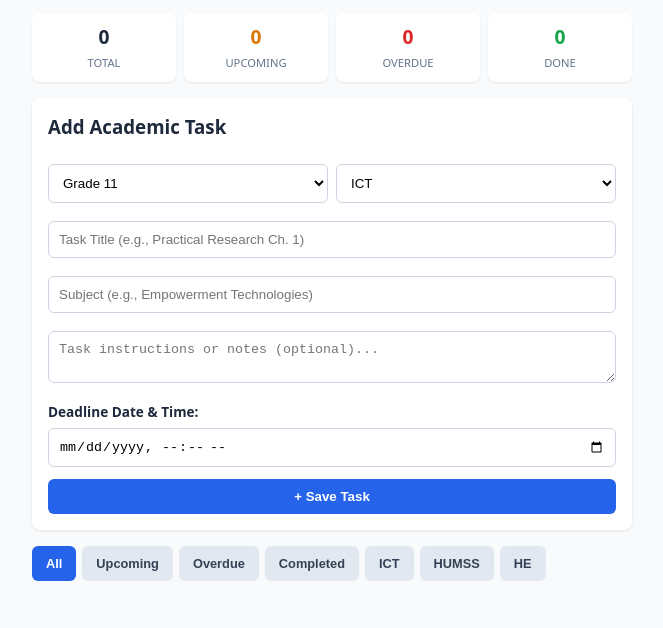
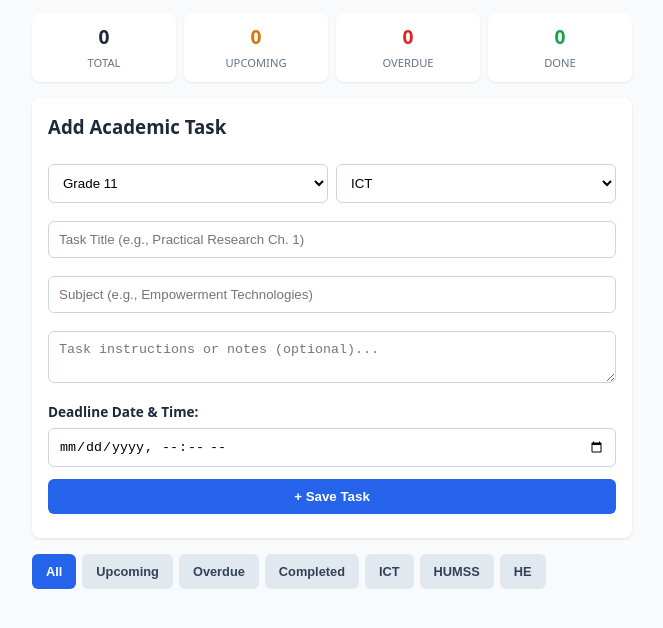
Before and after one commit to delosreyesjefferson212-ux/Taskmonitor, a plain HTML site: page index.html in a window 1280 px wide. Shown: the part 74-702 px from the top of the page, without its empty margins (308-971 px from the left). Drawn offline with Linux system fonts and the light colour scheme.

Commit message:
Refactor save and cancel buttons in index.html

```diff
--- a/index.html
+++ b/index.html
@@ -140,10 +140,9 @@
     <textarea id="taskDesc" rows="2" placeholder="Task instructions or notes (optional)..."></textarea>
     <label style="font-size:0.85rem; font-weight:600;">Deadline Date & Time:</label>
     <input type="datetime-local" id="taskDeadline" required>
-    <div class="row">
-        <button id="saveBtn" style="width:100%;" onclick="saveTask()">+ Save Task</button>
-        <button id="cancelEditBtn" style="background:#64748b; display:none;" onclick="resetForm()">Cancel</button>
-    </div>
+<button type="button" id="saveBtn" style="width:100%; margin-bottom:8px;" onclick="saveTask()">+ Save Task</button>
+<button type="button" id="cancelEditBtn" style="width:100%; background:#64748b; display:none;" onclick="resetForm()">Cancel</button>
+
 </div>
 
 <div class="filters">
```
